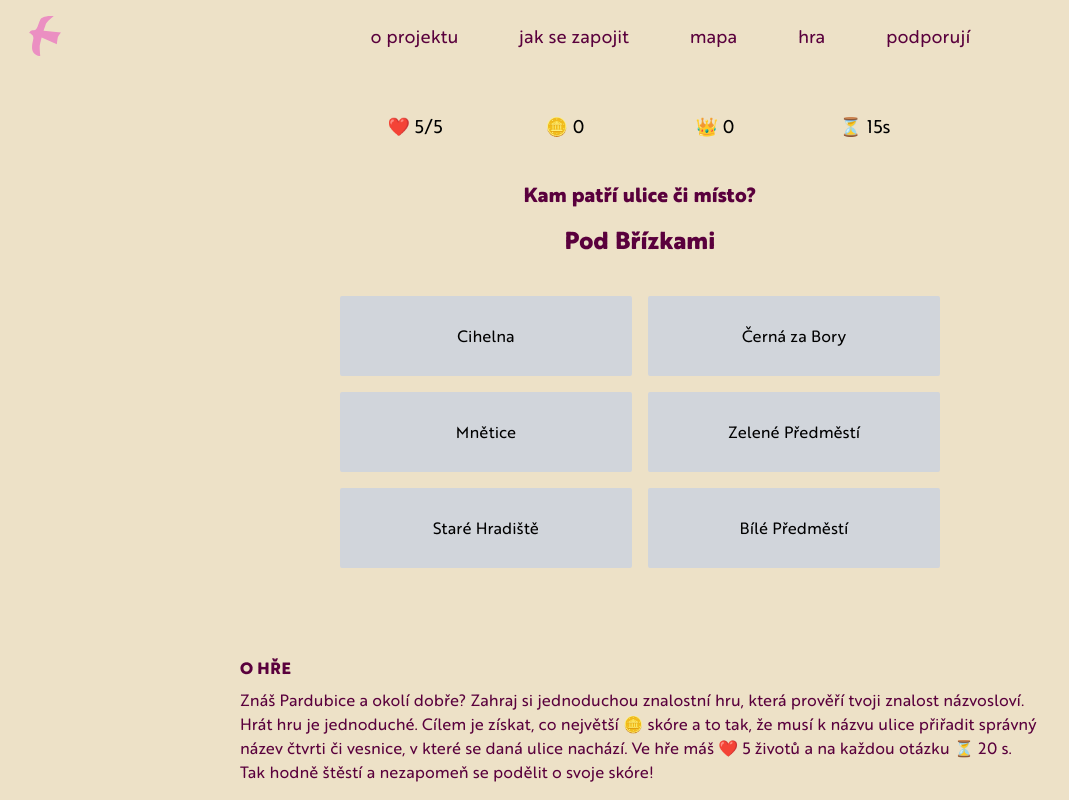
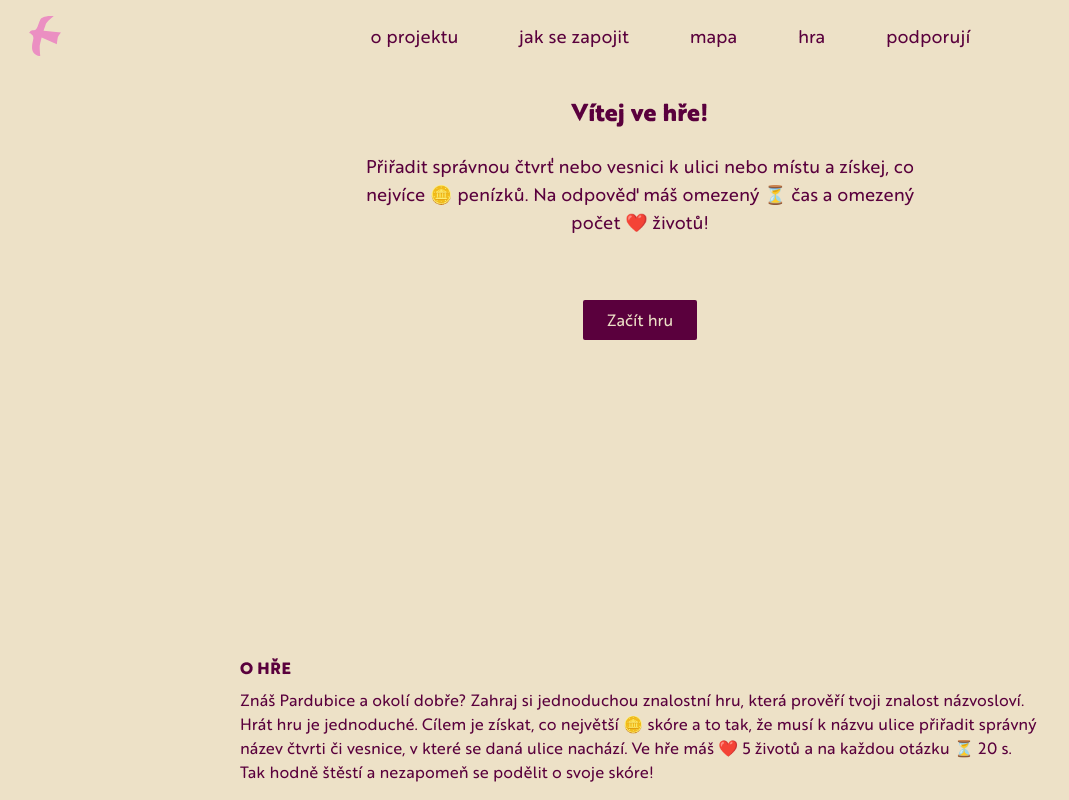
Before and after one commit to petrkucerak/modlitbyzaulice, a Next.js app: page /hra in a window 1280 px wide. Shown: the top 800 px of the page, without its empty margins (0-1069 px from the left). Built offline with nearby package versions, Linux system fonts and the light colour scheme.

Commit message:
Add starting instruction

```diff
--- a/components/game/game.js
+++ b/components/game/game.js
@@ -20,17 +20,22 @@ export default function StreetQuiz() {
   const [selectedDistrict, setSelectedDistrict] = useState(null);
   const [correctDistrict, setCorrectDistrict] = useState(null);
   const [showCorrect, setShowCorrect] = useState(false);
+  const [showHelp, setShowHelp] = useState(true);
+  const [firstTime, setFirstTime] = useState(false);
 
   useEffect(() => {
     if (typeof window !== "undefined") {
       const savedHighScore = localStorage.getItem("highScore");
       if (savedHighScore) setHighScore(parseInt(savedHighScore));
+      const firstTimePlayed = localStorage.getItem("firstTimePlayed");
+      if (firstTimePlayed) {
+        setFirstTime(false);
+      }
     }
-    nextQuestion();
   }, []);
 
   useEffect(() => {
-    if (!gameOver) {
+    if (!gameOver && !firstTime && !showHelp) {
       const timer = setInterval(() => {
         setTimeLeft((prev) => {
           if (prev <= 1) {
@@ -42,7 +47,7 @@ export default function StreetQuiz() {
       }, 1000);
       return () => clearInterval(timer);
     }
-  }, [gameOver]);
+  }, [gameOver, firstTime, showHelp]);
 
   function getDistricts(count, not_used) {
     const districts = new Set();
@@ -111,6 +116,14 @@ export default function StreetQuiz() {
     setGameOver(true);
   }
 
+  function startGame() {
+    restartGame();
+    setFirstTime(false);
+    setShowHelp(false);
+    localStorage.setItem("firstTimePlayed", "true");
+    nextQuestion();
+  }
+
   function restartGame() {
     setScore(0);
     setLives(startLives);
@@ -120,7 +133,22 @@ export default function StreetQuiz() {
 
   return (
     <div className="flex flex-col items-center justify-between mb-12 min-h-[60vh] w-[90vw] max-w-[500px] xl:max-w-[600px] 2xl:max-w-[700px]">
-      {gameOver ? (
+      {firstTime || showHelp ? (
+        <div className="text-center text-wine">
+          <h1 className="text-2xl font-bold">Vítej ve hře!</h1>
+          <p className="text-lg mt-6 mb-12">
+            Přiřadit správnou čtvrť nebo vesnici k ulici nebo místu a získej, co
+            nejvíce&nbsp;🪙&nbsp;penízků. Na odpověď máš
+            omezený&nbsp;⏳&nbsp;čas a&nbsp;omezený počet&nbsp;❤️&nbsp;životů!
+          </p>
+          <button
+            onClick={startGame}
+            className="mt-4 px-6 py-2 bg-wine text-white rounded-sm"
+          >
+            Začít hru
+          </button>
+        </div>
+      ) : gameOver ? (
         <div className="text-center text-wine">
           <h1 className="text-2xl font-bold">Konec hry!</h1>
           <p className="text-lg mt-6">🪙 Tvé skóre: {score}</p>
@@ -169,6 +197,14 @@ export default function StreetQuiz() {
           </div>
         </div>
       )}
+      <button
+        onClick={() => setShowHelp(true)}
+        className={`mb-4 px-4 py-2 bg-gray-500 text-white rounded-sm mt-16 ${
+          showHelp ? "hidden" : ""
+        }`}
+      >
+        Zobrazit pravidla
+      </button>
     </div>
   );
 }
```
